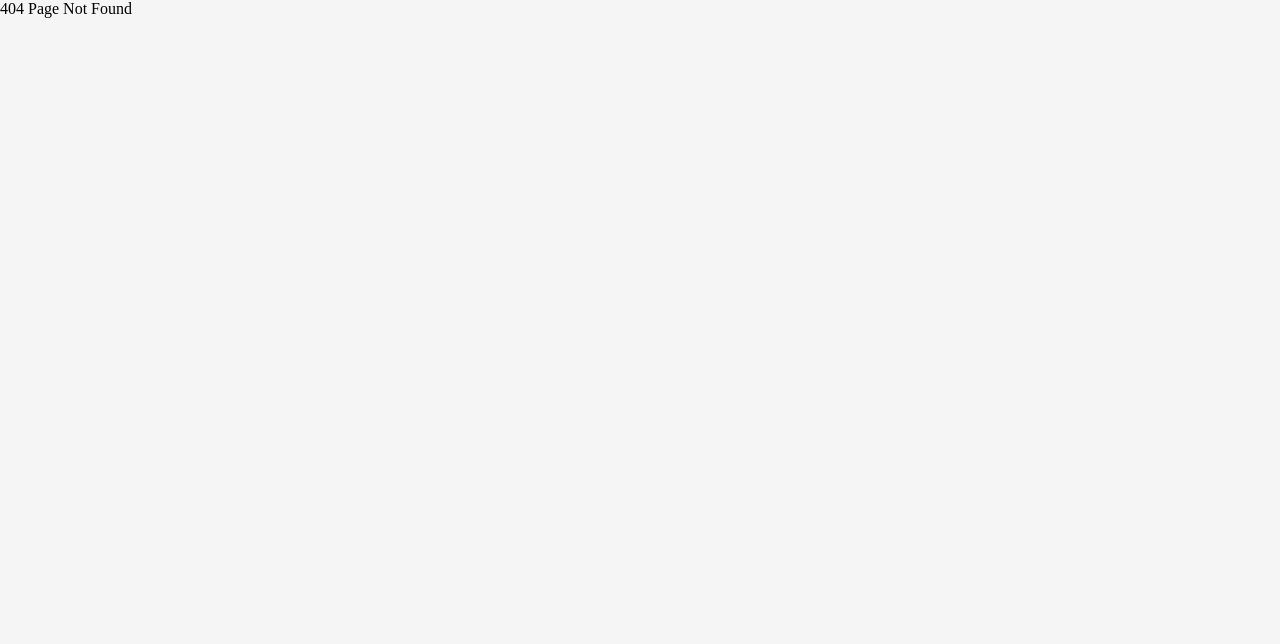
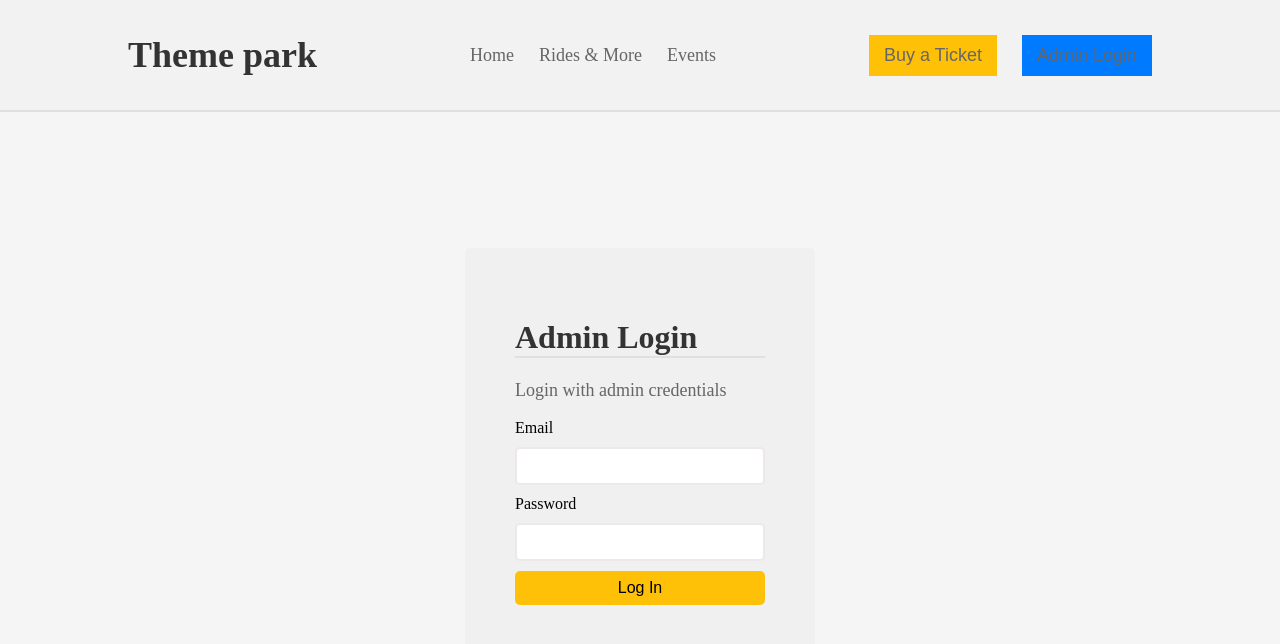
Before and after one commit to zzLinie/themepark, a React (Vite) app in the folder frontend/: page /admin in a window 1280 px wide. Before the commit this address had no page. Shown: the top 644 px of the page. Built offline with nearby package versions, Linux system fonts and the light colour scheme.

Commit message:
admin login page

```diff
--- /dev/null
+++ b/frontend/src/components/form.css
@@ -0,0 +1,27 @@
+.form-container {
+  width: 250px;
+  background-color: #f0f0f0;
+  padding: 50px;
+  border-radius: 5px;
+}
+input {
+  display: block;
+  margin: 10px 0;
+  width: 100%;
+  box-sizing: border-box;
+  padding: 8px 20px;
+  outline: none;
+  box-shadow: none;
+  border: none;
+  border-radius: 5px;
+  font-size: 16px;
+}
+
+input[type="submit"] {
+  border: none;
+  background-color: var(--warningColor);
+}
+input[type="password"],
+input[type="email"] {
+  border: 2px solid rgba(81, 38, 38, 0.1);
+}
--- /dev/null
+++ b/frontend/src/components/form.jsx
@@ -0,0 +1,23 @@
+import "./form.css";
+
+export default function Form({
+  heading,
+  subheading,
+  label1Text,
+  label2Text,
+  submitText,
+}) {
+  return (
+    <div className="form-container">
+      <h1>{heading}</h1>
+      <p>{subheading}</p>
+      <form action="">
+        <label htmlFor="">{label1Text}</label>
+        <input type="email" />
+        <label htmlFor="">{label2Text}</label>
+        <input type="password" />
+        <input type="submit" value={submitText} />
+      </form>
+    </div>
+  );
+}
--- a/frontend/src/main.jsx
+++ b/frontend/src/main.jsx
@@ -3,12 +3,17 @@ import { createRoot } from "react-dom/client";
 import { createBrowserRouter, RouterProvider } from "react-router-dom";
 import Home from "./pages/Home";
 import "./index.css";
+import AdminLogin from "./pages/AdminLogin";
 
 const router = createBrowserRouter([
   {
     path: "/",
     element: <Home />,
     errorElement: <div>404 Page Not Found</div>,
+  },
+  {
+    path: "/admin",
+    element: <AdminLogin />,
   },
 ]);
 
--- /dev/null
+++ b/frontend/src/pages/AdminLogin.jsx
@@ -0,0 +1,20 @@
+import Form from "../components/form";
+import Header from "../components/header";
+import "./adminLogin.css";
+
+export default function AdminLogin() {
+  return (
+    <div className="admin-page-container">
+      <Header />
+      <div className="admin-login-container">
+        <Form
+          heading="Admin Login"
+          subheading="Login with admin credentials"
+          label1Text="Email"
+          label2Text="Password"
+          submitText="Log In"
+        />
+      </div>
+    </div>
+  );
+}
--- /dev/null
+++ b/frontend/src/pages/adminLogin.css
@@ -0,0 +1,13 @@
+.admin-page-container {
+  display: flex;
+  flex-direction: column;
+  min-height: 100vh;
+}
+
+.admin-login-container {
+  display: flex;
+  flex-direction: column;
+  flex-grow: 1;
+  justify-content: center;
+  align-items: center;
+}
```
